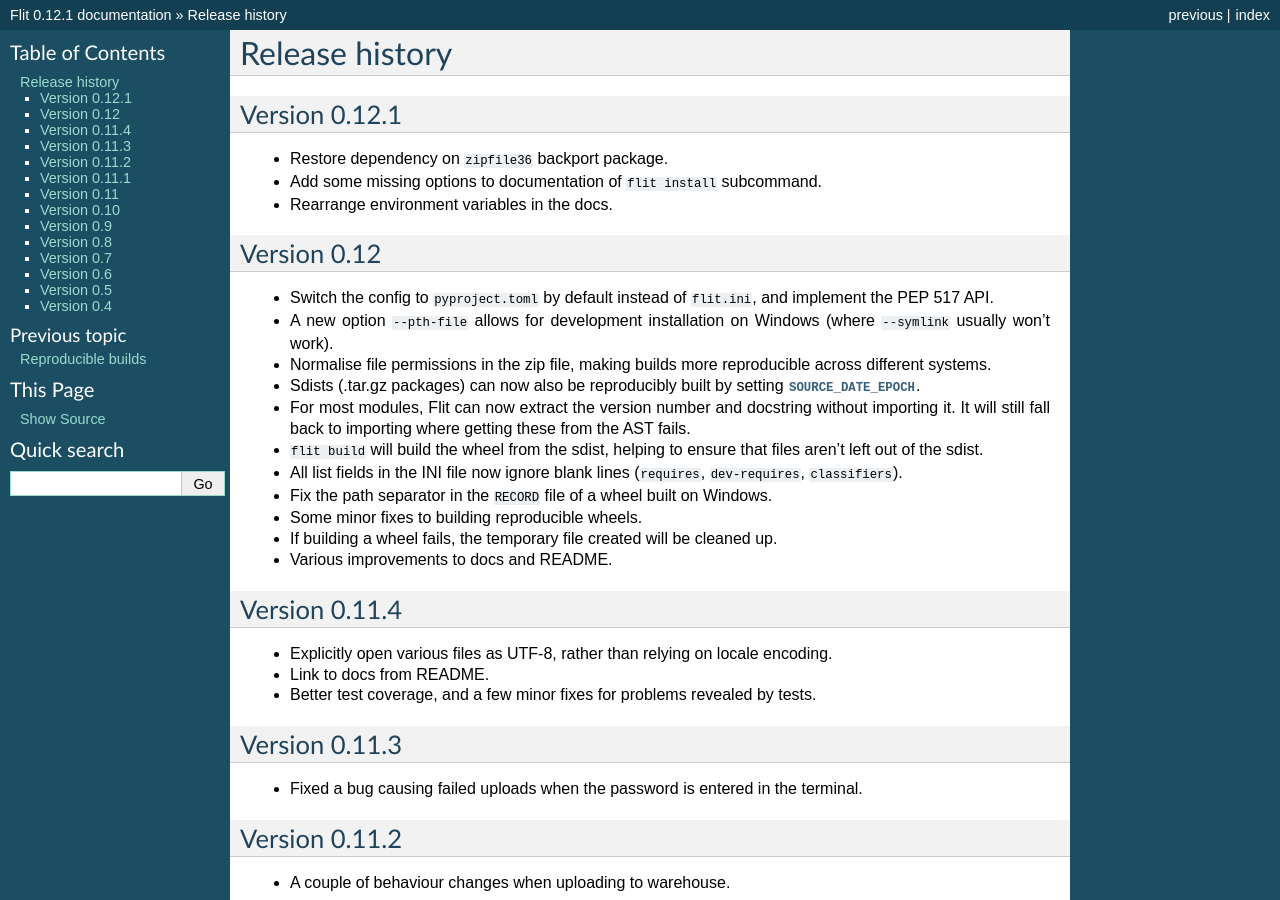
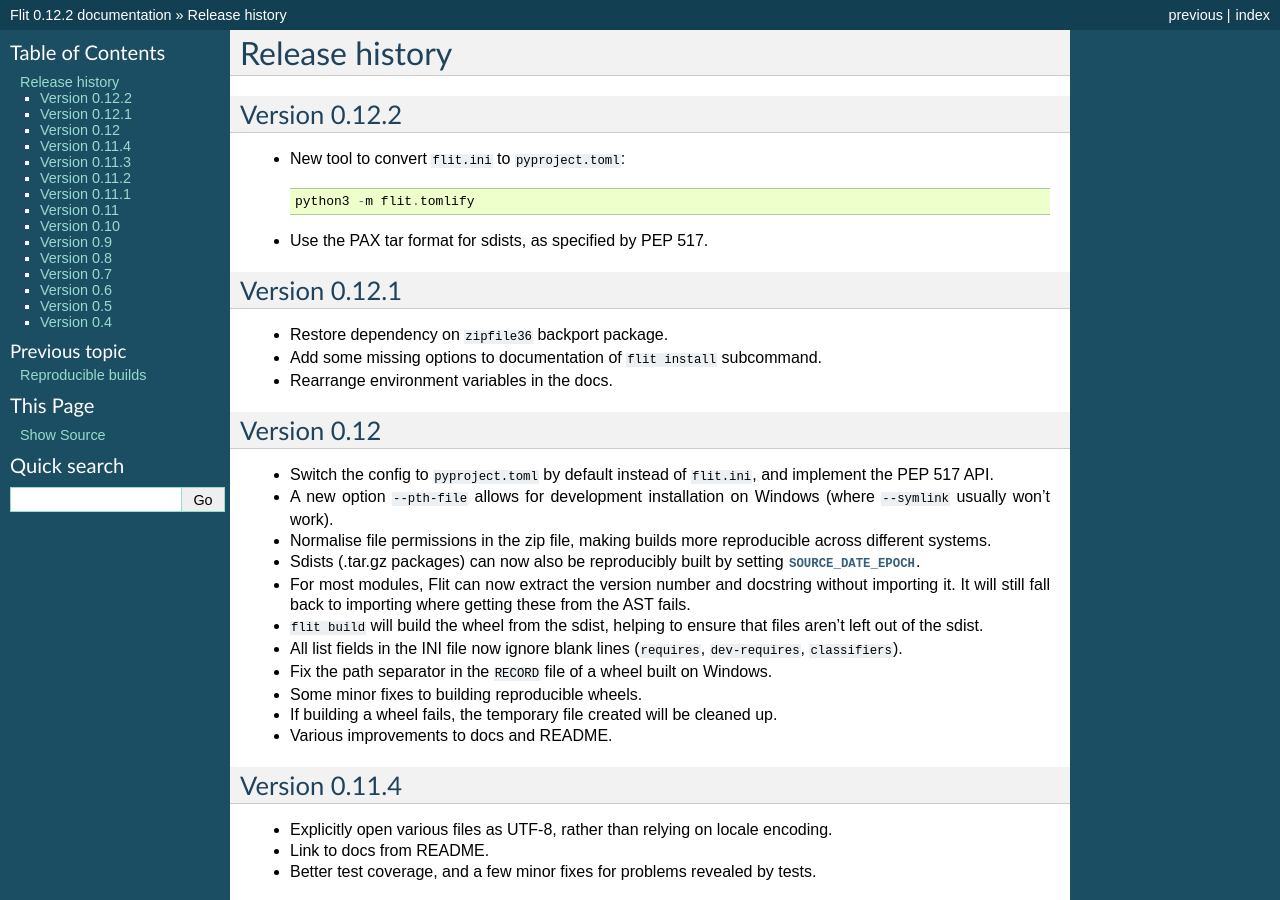
Before and after one commit to pypa/flit, a Sphinx documentation site: the page built from doc/history.rst, in a window 1280 px wide and 900 px high. Built offline with Sphinx 7.4.7, drawn with Linux system fonts in a browser that asks for light colours; some of the changed text lies outside the part shown.

Commit message:
Version number -> 0.12.2

```diff
--- a/doc/conf.py
+++ b/doc/conf.py
@@ -53,7 +53,7 @@
 # built documents.
 #
 # The short X.Y version.
-version = '0.12.1'
+version = '0.12.2'
 # The full version, including alpha/beta/rc tags.
 release = version #+ '.1'
 
--- a/doc/history.rst
+++ b/doc/history.rst
@@ -1,5 +1,14 @@
 Release history
 ===============
+
+Version 0.12.2
+--------------
+
+- New tool to convert ``flit.ini`` to ``pyproject.toml``::
+
+      python3 -m flit.tomlify
+
+- Use the PAX tar format for sdists, as specified by PEP 517.
 
 Version 0.12.1
 --------------
--- a/flit/__init__.py
+++ b/flit/__init__.py
@@ -7,7 +7,7 @@
 from . import common
 from .log import enable_colourful_output
 
-__version__ = '0.12.1'
+__version__ = '0.12.2'
 
 log = logging.getLogger(__name__)
 
```
